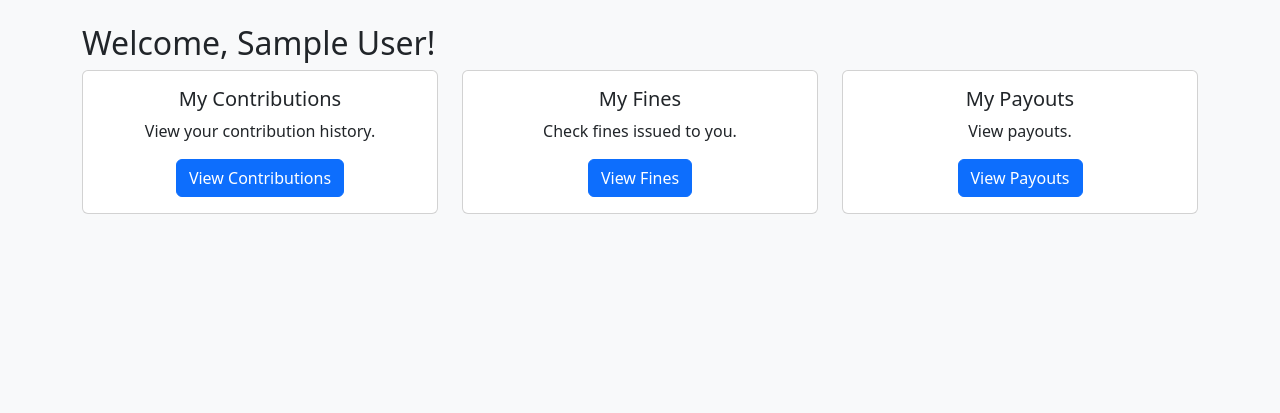
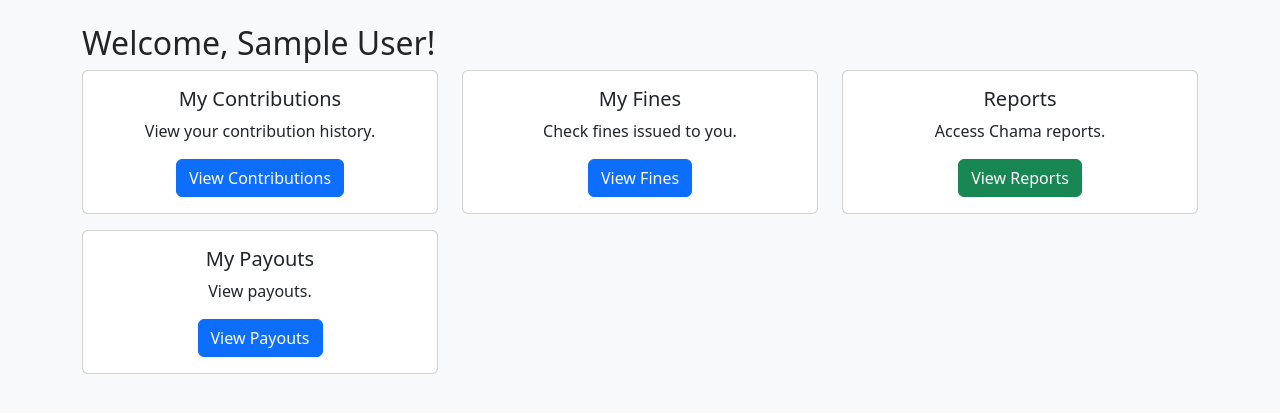
Before and after one commit to mukamisrealm/ChapChapPay, a PHP site: page /memberdashboard.php in a window 1280 px wide. Shown: the part 56-469 px from the top of the page. Run offline with PHP 8.4, Linux system fonts and the light colour scheme; the visitor is signed in with stand-in values (Sample User, id 1).

Commit message:
added a report card

```diff
--- a/memberdashboard.php
+++ b/memberdashboard.php
@@ -54,6 +54,17 @@ $name = $_SESSION['name'];
       </div>
     </div>
 
+     <!-- View Reports -->
+    <div class="col-md-4 mb-3">
+      <div class="card text-center">
+        <div class="card-body">
+          <h5 class="card-title">Reports</h5>
+          <p class="card-text">Access Chama reports.</p>
+          <a href="../view_reports.php" class="btn btn-success">View Reports</a>
+        </div>
+      </div>
+    </div>
+
     <div class="col-md-4 mb-3">
       <div class="card text-center">
         <div class="card-body">
```
